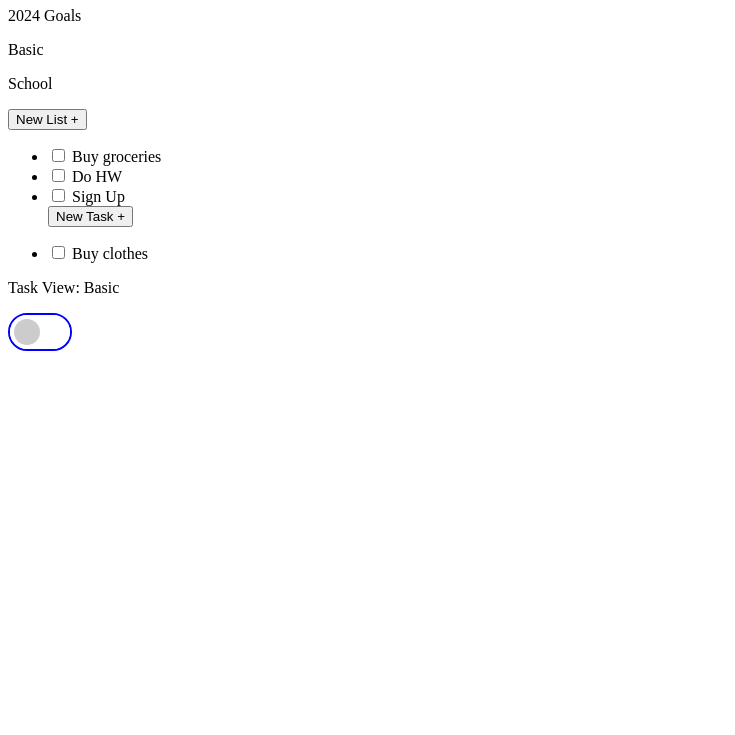
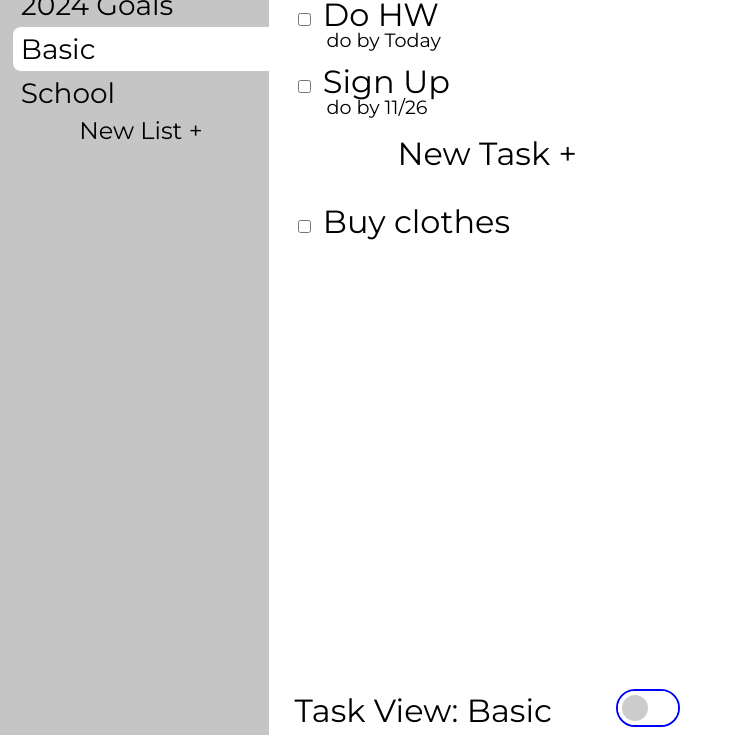
Before and after one commit to AliBa1/to-do-list, a plain HTML site: page index.html in a window 1280 px wide. Shown: the part 73-808 px from the top of the page, without its empty margins (0-735 px from the left). Drawn offline with Linux system fonts and the light colour scheme.

Commit message:
Initial site design

```diff
--- a/index.html
+++ b/index.html
@@ -3,7 +3,12 @@
 <head>
     <meta charset="UTF-8">
     <meta name="viewport" content="width=device-width, initial-scale=1.0">
-    <title>Document</title>
+    <link rel="icon" href="images/circle_green_checkmark.svg" type="image/x-icon">
+    <link rel="shortcut icon" href="images/circle_green_checkmark.svg" type="image/x-icon">
+    <title>To Do List</title>
+
+    <link rel="stylesheet" href="styles/style.css">
+    <link rel="stylesheet" href="styles/sidebar.css">
     <link rel="stylesheet" href="styles/footer.css">
 </head>
 <body>
@@ -11,7 +16,7 @@
         <div class="sidebar">
             <h1 class="lists-header">Lists</h1>
             <p class="sidebar-list">2024 Goals</p>
-            <p class="sidebar-list">Basic</p>
+            <p class="sidebar-list selected-list">Basic</p>
             <p class="sidebar-list">School</p>
             <button class="add-new-list">New List +</button>
         </div>
@@ -24,10 +29,12 @@
 
                 <li class="task">
                     <label><input type="checkbox" name="task2"> Do HW </label>
+                    <p class="do-by">do by Today</p>
                 </li>
 
                 <li class="task">
                     <label><input type="checkbox" name="task3"> Sign Up </label>
+                    <p class="do-by">do by 11/26</p>
                 </li>
 
                 <button class="add-new-task">New Task +</button>
--- a/main.js
+++ b/main.js
@@ -15,7 +15,7 @@
   \**********************/
 /***/ (() => {
 
-eval("\nconsole.log(\"It's working\");\n\n//# sourceURL=webpack://to-do-list/./src/index.js?");
+eval("\n\nconsole.log(\"It's working\");\n\n//# sourceURL=webpack://to-do-list/./src/index.js?");
 
 /***/ })
 
--- a/styles/footer.css
+++ b/styles/footer.css
@@ -1,3 +1,13 @@
+.footer {
+  display: flex;
+  align-items: end;
+  /* border: 1px red solid; */
+  margin-top: 16px;
+  padding-bottom: 8px;
+  flex: 1;
+  font-size: 2rem;
+}
+
 /* Style for the switch container */
 .light-switch {
     position: relative;
@@ -6,6 +16,7 @@
     height: 34px;
     border: 2px blue solid;
     border-radius: 34px;
+    margin-left: 64px;
   }
 
   /* Hide default checkbox input */
--- /dev/null
+++ b/styles/sidebar.css
@@ -0,0 +1,43 @@
+.sidebar {
+    /* display: flex;
+    flex-direction: column; */
+    height: 100vh;
+    width: max(20vw, 150px);
+    margin-right: 2vw;
+    padding: 1vh 0 0 1vw;
+    background-color: rgb(197, 197, 197);
+}
+
+.lists-header {
+    text-decoration: underline;
+    font-size: 2.5rem;
+    font-weight: 700;
+    margin-bottom: 8px;
+}
+
+.sidebar-list {
+    padding: 8px 8px;
+    font-size: 1.75rem;
+}
+
+.selected-list {
+    background-color: white;
+    border-right: none;
+    border-top-left-radius: 8px;
+    border-bottom-left-radius: 8px;
+}
+
+.add-new-list {
+    display: flex;
+    border: none;
+    font-family: inherit;
+    font-size: inherit;
+    background-color: inherit;
+    color: inherit;
+    margin: 0 auto;
+}
+
+.add-new-list:hover {
+    text-decoration: underline;
+    cursor: pointer;
+}
--- /dev/null
+++ b/styles/style.css
@@ -0,0 +1,70 @@
+@import url('https://fonts.googleapis.com/css2?family=Indie+Flower&display=swap');
+@import url('https://fonts.googleapis.com/css2?family=Montserrat&display=swap');
+
+html,body,div,span,applet,object,iframe,h1,h2,h3,h4,h5,h6,p,blockquote,pre,a,abbr,acronym,address,big,cite,code,del,dfn,em,img,ins,kbd,q,s,samp,small,strike,strong,sub,sup,tt,var,b,u,i,center,dl,dt,dd,ol,ul,li,fieldset,form,label,legend,table,caption,tbody,tfoot,thead,tr,th,td,article,aside,canvas,details,embed,figure,figcaption,footer,header,hgroup,menu,nav,output,ruby,section,summary,time,mark,audio,video { margin: 0; padding: 0; border: 0; font-size: 100%; font: inherit; vertical-align: baseline;}
+article,aside,details,figcaption,figure,footer,header,hgroup,menu,nav,section { display: block;}
+body { line-height: 1;}
+ol,ul { list-style: none;}
+blockquote,q { quotes: none;}
+blockquote:before,blockquote:after,q:before,q:after { content: ''; content: none;}
+table { border-collapse: collapse; border-spacing: 0;}
+
+body {
+    transition: background-color 0.5s;
+    background-color: #ffffff;
+    color: #000000;
+    /* font-family: 'Indie Flower', 'Trebuchet MS', 'Lucida Sans Unicode', 'Lucida Grande', 'Lucida Sans', Arial, sans-serif; */
+    font-family: 'Montserrat', 'Trebuchet MS', 'Lucida Sans Unicode', 'Lucida Grande', 'Lucida Sans', Arial, sans-serif;
+    font-size: 1.5rem;
+}
+
+body.dark-mode {
+    background-color: #2e2e2e;
+    color: #ffffff;
+}
+
+#content {
+    display: flex;
+    min-height: 100vh;
+}
+
+.main-content {
+    display: flex;
+    flex-direction: column;
+    font-size: 2rem;
+    /* font-family: 'Indie Flower', 'Trebuchet MS'; */
+    margin-top: 1vh;
+    min-width: 170px;
+}
+
+.to-do-list {
+    margin-bottom: 32px;
+}
+
+.task {
+    margin: 16px 0;
+}
+
+.do-by {
+    font-size: 1.2rem;
+    margin-left: 32px;
+}
+
+.add-new-task {
+    display: flex;
+    border: none;
+    font-family: inherit;
+    font-size: inherit;
+    background-color: inherit;
+    color: inherit;
+    margin: 0 auto;
+}
+
+.add-new-task:hover {
+    text-decoration: underline;
+    cursor: pointer;
+}
+
+.completed-tasks {
+    /* margin-bottom: 100vh; */
+}
```
Also changed, not shown: images/circle_green_checkmark.svg (added).
